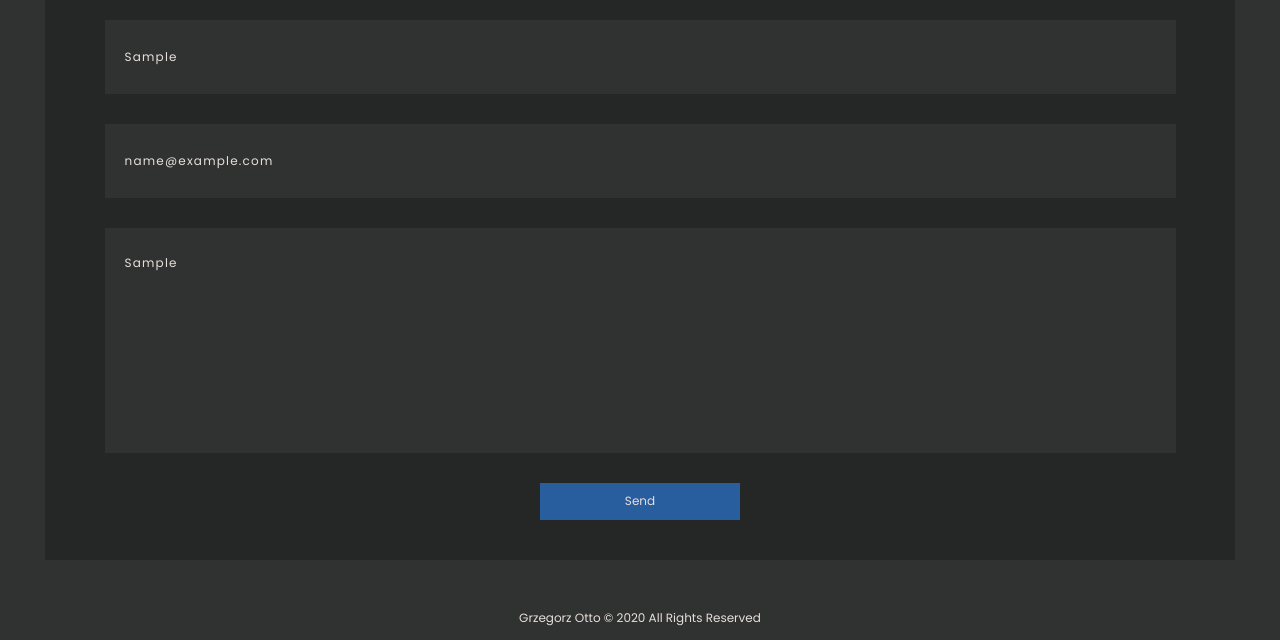
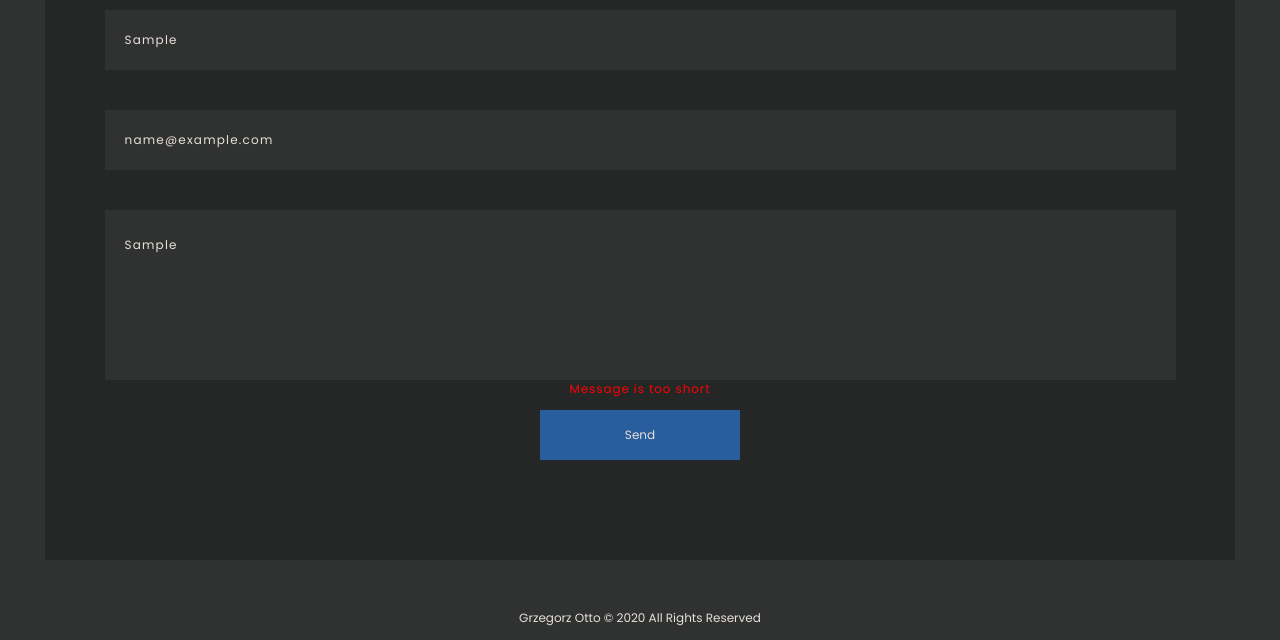
Before and after one commit to grzott/portfolioPage, a Gatsby site: page /contact in a window 1280 px wide. Both pictures are taken after typing "Sample", "name@example.com", "Sample" into the empty fields and a click on the button "Send". Shown: the part 160-800 px from the top of the page. Built offline with nearby package versions, Linux system fonts and the light colour scheme; Gatsby itself is replaced by a stand-in of ours.

Commit message:
form validation added

```diff
--- a/src/theme/Themes.js
+++ b/src/theme/Themes.js
@@ -4,7 +4,8 @@ export const darkTheme = {
     color: {
         primary: '#E8DFDA', // nearly white
         secondary: '#285D9E', // blue
-        focused: '#8FB99E' // light green
+        focused: '#8FB99E', // light green
+        error: 'red',
     },
     backgroundColor: {
         primary: '#303231', // gray
@@ -40,7 +41,8 @@ export const lightTheme = {
     color: {
         primary: '#252727', // dark gray
         secondary: '#285D9E', // blue
-        focused: '#8FB99E' // light green
+        focused: '#8FB99E', // light green
+        error: 'red',
     },
     backgroundColor: {
         primary: '#E8DFDA', // nearly white
@@ -103,6 +105,11 @@ export const pl = {
                 email: 'e-mail',
                 msg: 'wiadomość',
                 btn: 'Wyślij',
+                validation: {
+                    req: 'Pole wymagane',
+                    email: 'niepoprawny mail',
+                    msg: 'wiadomość jest za krótka',
+                },
             },
         },
         title: {
@@ -149,7 +156,12 @@ export const eng = {
                 name: 'name',
                 email: 'e-mail',
                 msg: 'message',
-                btn: 'Send'
+                btn: 'Send',
+                validation: {
+                    req: 'Field required',
+                    email: 'Invalid email address',
+                    msg: 'Message is too short',
+                },
             },
         },
         title: {
--- a/src/views/contact/Contact.jsx
+++ b/src/views/contact/Contact.jsx
@@ -1,29 +1,47 @@
 import React, { useState, useEffect } from "react"
 import { withTheme } from "styled-components"
 import CustomTitle from "../../components/_shared/customTitle/CustomTitle"
-import { FormContainer, Input, Textarea, Button } from "./styles"
+import {
+  FormContainer,
+  Input,
+  Textarea,
+  Button,
+  ElementContainer,
+} from "./styles"
 import { Formik } from "formik"
+import ValidationMsg from "./ValidationMsg"
+import { isMobile } from "react-device-detect"
 
 const Contact = ({ theme }) => {
   const [title, setTitle] = useState("")
   const [texts, setTexts] = useState({})
+  const [errorMsg, setErrorMsg] = useState({})
 
   useEffect(() => {
     setTitle(theme.lang.title.contact)
     setTexts(theme.lang.text.contact)
+    setErrorMsg(theme.lang.text.contact.validation)
   }, [theme.lang])
 
   return (
     <Formik
-      initialValues={{ name: "", email: "", password: "" }}
+      initialValues={{ name: "", email: "", message: "" }}
       validate={values => {
         const errors = {}
         if (!values.email) {
-          errors.email = "Required"
+          errors.email = errorMsg.req
         } else if (
           !/^[A-Z0-9._%+-]+@[A-Z0-9.-]+\.[A-Z]{2,}$/i.test(values.email)
         ) {
-          errors.email = "Invalid email address"
+          errors.email = errorMsg.email
+        }
+        if (!values.name) {
+          errors.name = errorMsg.req
+        }
+        if (!values.message) {
+          errors.message = errorMsg.req
+        } else if (values.message.length < 10) {
+          errors.message = errorMsg.msg
         }
         return errors
       }}
@@ -46,7 +64,20 @@ const Contact = ({ theme }) => {
       }) => (
         <FormContainer onSubmit={handleSubmit}>
           <CustomTitle text={title} />
-          <Input type="name" name="name" placeholder={texts.name} />
+          <ElementContainer height={100}>
+            <Input
+              type="name"
+              name="name"
+              onChange={handleChange}
+              onBlur={handleBlur}
+              value={values.name}
+              placeholder={texts.name}
+            />
+            {errors.name && touched.name && (
+              <ValidationMsg>{errors.name}</ValidationMsg>
+            )}
+          </ElementContainer>
+          <ElementContainer height={100}>
             <Input
               type="email"
               name="email"
@@ -55,8 +86,23 @@ const Contact = ({ theme }) => {
               value={values.email}
               placeholder={texts.email}
             />
-          {errors.email && touched.email && errors.email}
-          <Textarea placeholder={texts.msg} />
+            {errors.email && touched.email && (
+              <ValidationMsg>{errors.email}</ValidationMsg>
+            )}
+          </ElementContainer>
+          <ElementContainer height={isMobile ? 150 : 200}>
+            <Textarea
+              type="message"
+              name="message"
+              onChange={handleChange}
+              onBlur={handleBlur}
+              value={values.message}
+              placeholder={texts.msg}
+            />
+            {errors.message && touched.message && (
+              <ValidationMsg>{errors.message}</ValidationMsg>
+            )}
+          </ElementContainer>
           <Button type="submit" disabled={isSubmitting}>
             {texts.btn}
           </Button>
--- /dev/null
+++ b/src/views/contact/ValidationMsg.jsx
@@ -0,0 +1,8 @@
+import React from "react"
+import { ValidationMsgContainer } from "./styles"
+
+const ValidationMsg = ({ children }) => {
+  return <ValidationMsgContainer>{children}</ValidationMsgContainer>
+}
+
+export default ValidationMsg
--- a/src/views/contact/styles/index.js
+++ b/src/views/contact/styles/index.js
@@ -11,14 +11,23 @@ export const FormContainer = styled.form`
   flex-direction: column;
   transition: background-color 0.9s ease;
   transition: color 0.9s ease;
+  &>h1 {
+    margin: 0 0 20px 0;
+  }
+`
+export const ElementContainer = styled.div`
+  width: 100%;
+  height: ${props => props.height}px;
+  display: flex;
+  align-items: center;
+  flex-direction: column;
 `
 
 export const Input = styled.input`
 border: none;
   width: 90%;
-  height: 100px;
+  height: 60px;
   background-color: ${({ theme }) => theme.backgroundColor.primary};
-  margin: 30px 100px 0 100px;
   display: flex;
   justify-content: center;
   transition: color 0.9s ease;
@@ -38,7 +47,7 @@ export const Textarea = styled.textarea`
   border: none;
   resize: none;
   width: 90%;
-  height: 300px;
+  height: ${isMobile ? '120px' :'170px'};
   background-color: ${({ theme }) => theme.backgroundColor.primary};
   transition: color 0.9s ease;
   color: ${({ theme }) => theme.color.primary};
@@ -47,7 +56,6 @@ export const Textarea = styled.textarea`
   font-weight: ${({ theme }) => theme.fontStyle.regular};
   line-height: 30px;
   letter-spacing: 0.1em;
-  margin: 30px 0;
   padding: 20px 0 0 20px;
   ::placeholder {
     opacity: 0.5;
@@ -64,3 +72,13 @@ export const Button = styled.button`
   font-size: ${({ theme }) => theme.size.small};
   font-weight: ${({ theme }) => theme.fontStyle.regular};
 `
+
+export const ValidationMsgContainer = styled.p`
+  height: 30px;
+  color: ${({ theme }) => theme.color.error};
+  font-family: ${({ theme }) => theme.font.secondary};
+  font-size: ${({ theme }) => theme.size.small};
+  font-weight: ${({ theme }) => theme.fontStyle.regular};
+  // padding: 15px 0;
+  letter-spacing: 0.075em;
+`
```
Lines whose indentation alone changed are shown as unchanged.
